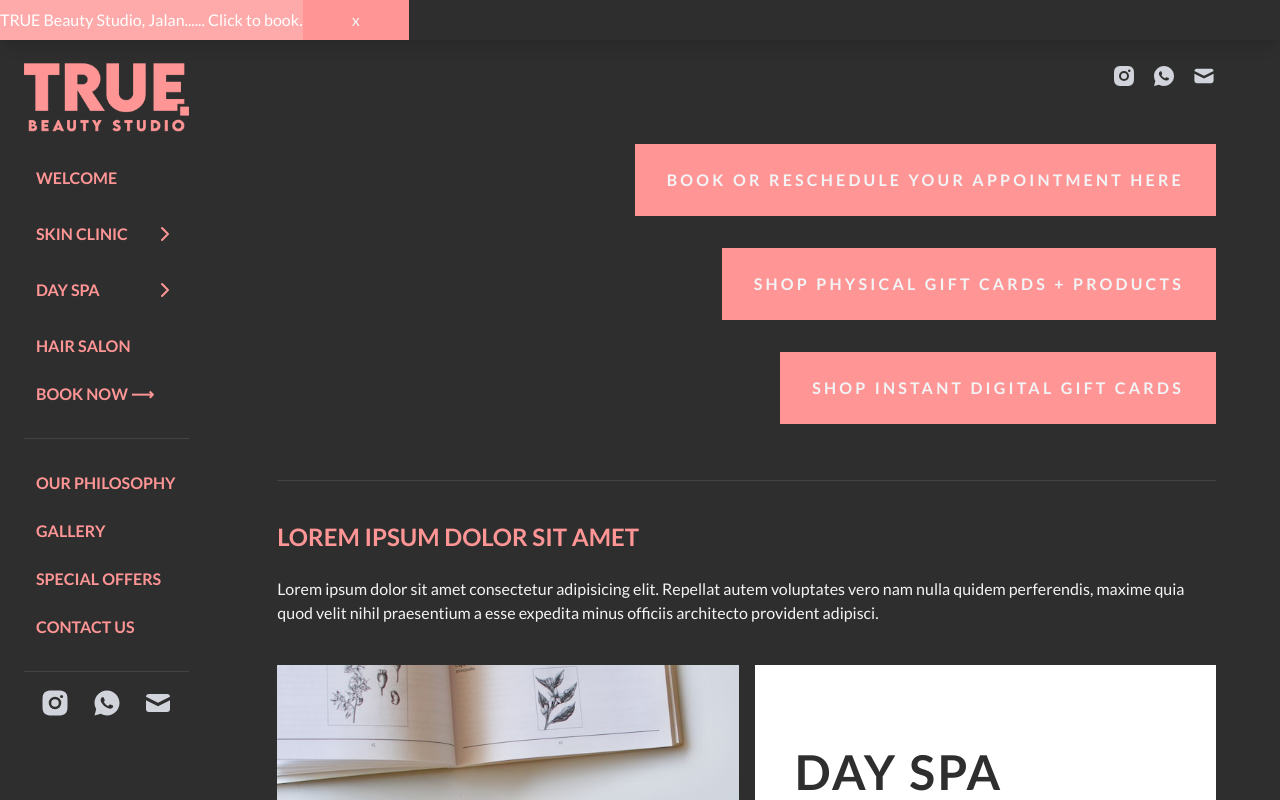
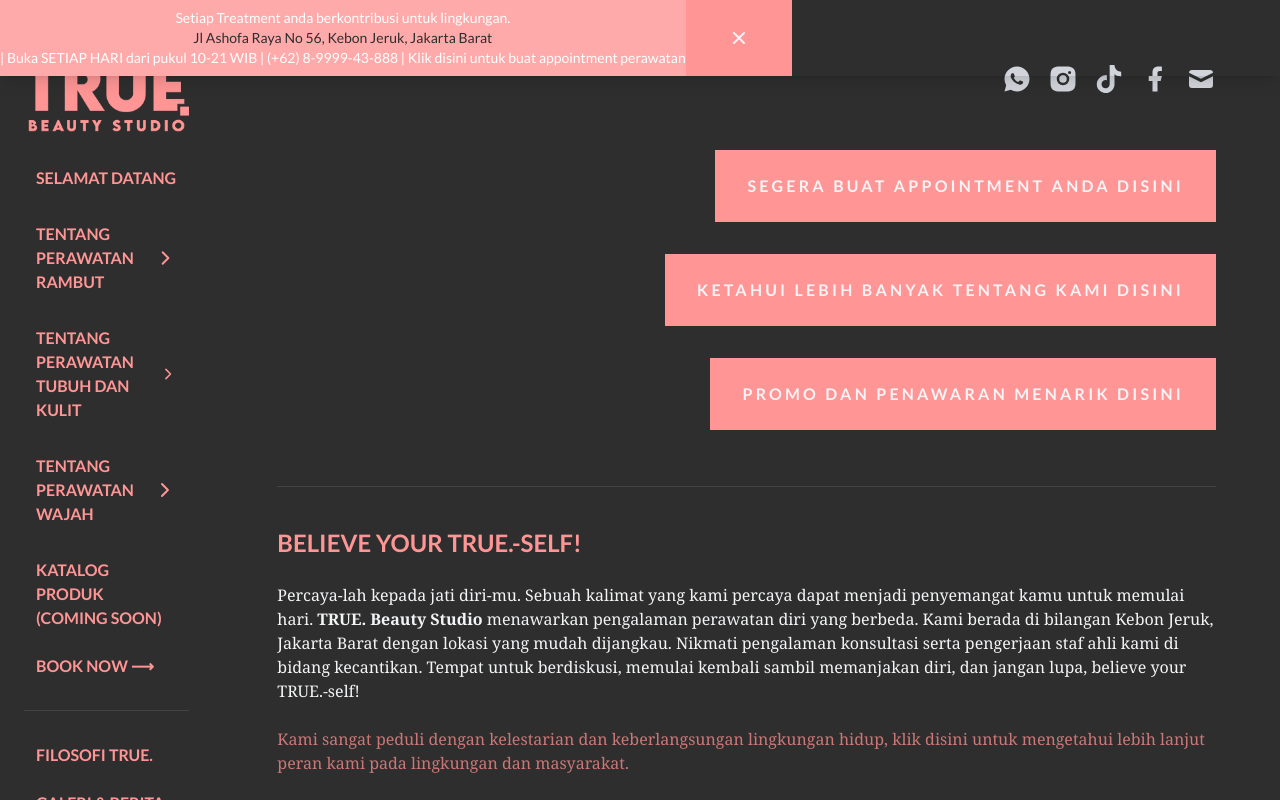
Before and after one commit to crnp/truebeautystudio, a Next.js app: page / in a window 1280 px wide. Built offline with nearby package versions, Linux system fonts and the light colour scheme.

Commit message:
content updates

```diff
--- a/src/components/layouts/Card/Card.tsx
+++ b/src/components/layouts/Card/Card.tsx
@@ -27,7 +27,7 @@
       >
         {props.title}
       </h1>
-      <p className="text-base lg:text-lg">{props.children}</p>
+      <p className="text-base font-semibold lg:text-lg">{props.children}</p>
       <Link href={props.link}>
         <button className="bg-true-gray text-white px-16 py-3 font-bold transition-opacity duration-150 ease-in-out hover:opacity-80">
           {props.button}
--- a/src/components/layouts/Sidebar/Sidebar.tsx
+++ b/src/components/layouts/Sidebar/Sidebar.tsx
@@ -1,6 +1,11 @@
 import Link from "next/link";
 import Image from "next/image";
-import { RiInstagramFill, RiWhatsappFill } from "react-icons/ri";
+import {
+  RiInstagramFill,
+  RiWhatsappFill,
+  RiFacebookFill,
+} from "react-icons/ri";
+import { IoLogoTiktok } from "react-icons/io5";
 import { HiMail } from "react-icons/hi";
 import { FiChevronRight } from "react-icons/fi";
 import { Popover, Transition } from "@headlessui/react";
@@ -38,31 +43,60 @@
             />
           </Link>
           <div className="flex-col justify-center items-center border-b border-white border-opacity-10 py-4 w-full">
-            <Sidebar.Item name="Welcome" link="/" />
-            <Sidebar.Item name="SKIN CLINIC" link="#" dropdown>
-              <Sidebar.ItemChild name="SKIN CLINIC" link="#" />
-              <Sidebar.ItemChild name="INSTANT SKIN BAR" link="#" />
+            <Sidebar.Item name="SELAMAT DATANG" link="/" />
+            <Sidebar.Item name="TENTANG PERAWATAN RAMBUT" link="#" dropdown>
+              <Sidebar.ItemChild name="HAIR TREATMENT CREAMBATHS" link="#" />
+              <Sidebar.ItemChild name="KERATIN STRAIGHTENING" link="#" />
+              <Sidebar.ItemChild name="HAIRCUTS" link="#" />
+              <Sidebar.ItemChild name="COLOURING" link="#" />
+              <Sidebar.ItemChild name="HAIR MASK" link="#" />
+              <Sidebar.ItemChild name="SMOOTHING+" link="#" />
             </Sidebar.Item>
-            <Sidebar.Item name="DAY SPA" link="#" dropdown>
-              <Sidebar.ItemChild name="DAY SPA OVERVIEW" link="#" />
-              <Sidebar.ItemChild name="AWAKEN RITUALS" link="#" />
-              <Sidebar.ItemChild name="MASSAGE" link="#" />
+            <Sidebar.Item
+              name="TENTANG PERAWATAN TUBUH DAN KULIT"
+              link="#"
+              dropdown
+            >
+              <Sidebar.ItemChild name="BODY WHITENING" link="#" />
+              <Sidebar.ItemChild name="BODY SCRUB" link="#" />
+              <Sidebar.ItemChild name="WAXING" link="#" />
+              <Sidebar.ItemChild name="RATUS TREATMENT" link="#" />
+              <Sidebar.ItemChild name="SAUNA" link="#" />
             </Sidebar.Item>
-            <Sidebar.Item name="HAIR SALON" link="#" />
+            <Sidebar.Item name="TENTANG PERAWATAN WAJAH" link="#" dropdown>
+              <Sidebar.ItemChild name="ACNE TREATMENT" link="#" />
+              <Sidebar.ItemChild name="GLOW ENHANCING" link="#" />
+              <Sidebar.ItemChild name="SLOW AGING TREATMENT" link="#" />
+              <Sidebar.ItemChild name="SNOW BRIGHTENING" link="#" />
+              <Sidebar.ItemChild name="MICRODERMABRATION" link="#" />
+              <Sidebar.ItemChild name="FACE DETOX" link="#" />
+            </Sidebar.Item>
+            <Sidebar.Item name="KATALOG PRODUK (COMING SOON)" link="#" />
             <Sidebar.Item name="BOOK NOW ⟶" link="#" />
           </div>
           <div className="flex-col justify-center items-center border-b border-white border-opacity-10 py-4 w-full">
-            <Sidebar.Item name="OUR PHILOSOPHY" link="#" secondary />
-            <Sidebar.Item name="GALLERY" link="#" secondary />
-            <Sidebar.Item name="SPECIAL OFFERS" link="#" secondary />
-            <Sidebar.Item name="CONTACT US" link="#" secondary />
+            <Sidebar.Item name="FILOSOFI TRUE." link="#" secondary />
+            <Sidebar.Item name="GALERI & BERITA" link="#" secondary />
+            <Sidebar.Item name="BEAUTY BAR" link="#" secondary />
+            <Sidebar.Item name="LOKASI" link="#" secondary />
+            <Sidebar.Item name="HUBUNGI KAMI" link="#" secondary />
+            <Sidebar.Item name="KRITIK DAN SARAN" link="#" secondary />
+            <Sidebar.Item name="BEAUTY BLOGS" link="#" secondary />
+            <Sidebar.Item name="KARIR" link="#" secondary />
+            <Sidebar.Item name="SUBSCRIBE" link="#" secondary />
           </div>
-          <div className="flex justify-between items-center p-4 w-full">
+          <div className="flex wrap gap-2 justify-around items-center p-4 w-full">
+            <Link href="https://whatsapp.com">
+              <RiWhatsappFill className="text-3xl text-gray-300 cursor-pointer hover:text-white transition-colors duration-300 ease-in-out" />
+            </Link>
             <Link href="https://instagram.com">
               <RiInstagramFill className="text-3xl text-gray-300 cursor-pointer hover:text-white transition-colors duration-300 ease-in-out" />
             </Link>
-            <Link href="https://whatsapp.com">
-              <RiWhatsappFill className="text-3xl text-gray-300 cursor-pointer hover:text-white transition-colors duration-300 ease-in-out" />
+            <Link href="https://tiktok.com">
+              <IoLogoTiktok className="text-3xl text-gray-300 cursor-pointer hover:text-white transition-colors duration-300 ease-in-out" />
+            </Link>
+            <Link href="https://facebook.com">
+              <RiFacebookFill className="text-3xl text-gray-300 cursor-pointer hover:text-white transition-colors duration-300 ease-in-out" />
             </Link>
             <Link href="mailto:example@mail.com">
               <HiMail className="text-3xl text-gray-300 cursor-pointer hover:text-white transition-colors duration-300 ease-in-out" />
@@ -105,7 +139,7 @@
                 </h3>
                 <FiChevronRight
                   className={cx(
-                    "text-2xl text-true-pink group-hover:text-white",
+                    "text-[3em] text-true-pink group-hover:text-white",
                     secondary && "text-true-dark-pink",
                     open &&
                       "text-white rotate-90 transform transition-transform ease-linear duration-75"
@@ -148,7 +182,7 @@
 };
 const ItemChild = (props: ISidebarItemChildProps) => (
   <Link href={props.link}>
-    <li className="py-1 cursor-pointer font-semibold hover:text-true-pink transition-colors duration-300 ease-in-out">
+    <li className="py-1 cursor-pointer font-semibold border-b border-white border-opacity-20 hover:text-true-pink transition-colors duration-300 ease-in-out">
       {props.name}
     </li>
   </Link>
--- a/src/components/templates/Main.tsx
+++ b/src/components/templates/Main.tsx
@@ -5,7 +5,13 @@
 import Link from "next/link";
 
 import { GiHamburgerMenu } from "react-icons/gi";
-import { RiInstagramFill, RiWhatsappFill } from "react-icons/ri";
+import {
+  RiInstagramFill,
+  RiWhatsappFill,
+  RiFacebookFill,
+  RiCloseFill,
+} from "react-icons/ri";
+import { IoLogoTiktok } from "react-icons/io5";
 import { HiMail } from "react-icons/hi";
 import { Dialog, Transition } from "@headlessui/react";
 
@@ -31,7 +37,7 @@
   };
 
   return (
-    <div className="flex flex-col lg:flex-row text-gray-100 antialiased">
+    <div className="flex flex-col lg:flex-row text-gray-100 antialiased overflow-y-hidden h-screen">
       {props.meta}
       <div
         className={cx(
@@ -41,18 +47,27 @@
         )}
       >
         <Link href="#">
-          <div className="bg-true-lightpink basis-11/12 text-white py-2">
-            TRUE Beauty Studio, Jalan...... Click to book.
+          <div className="bg-true-lightpink basis-11/12 text-white text-sm py-2">
+            <p>Setiap Treatment anda berkontribusi untuk lingkungan.</p>
+            <p>
+              <Link href="#">
+                <div className="text-true-gray">
+                  Jl Ashofa Raya No 56, Kebon Jeruk, Jakarta Barat
+                </div>
+              </Link>
+              | Buka SETIAP HARI dari pukul 10-21 WIB | (+62) 8-9999-43-888 |
+              Klik disini untuk buat appointment perawatan
+            </p>
           </div>
         </Link>
         <div
-          className="bg-true-pink basis-1/12 py-2 hover:bg-true-darkpink transition-colors duration-300 ease-in-out"
+          className="flex bg-true-pink basis-1/12 text-2xl items-center justify-center py-2 hover:bg-true-darkpink transition-colors duration-300 ease-in-out"
           onClick={closeAnnouncement}
         >
-          x
+          <RiCloseFill />
         </div>
       </div>
-      <div className="lg:hidden overflow-x-hidden">
+      <div className="sticky lg:hidden overflow-x-hidden py-2">
         <div
           className={cx(
             "flex justify-between items-center px-8 py-4",
@@ -124,19 +139,30 @@
         )}
       >
         {props.children}
-        <footer className="flex flex-col gap-8 justify-center items-center mt-8 text-center text-sm">
-          <div className="flex gap-4 group justify-end">
+        <footer className="flex flex-col justify-center items-center mt-8 text-center text-sm">
+          <div className="flex gap-4 mb-6 group justify-end">
+            <Link href="https://whatsapp.com">
+              <RiWhatsappFill className="text-4xl text-gray-300 cursor-pointer opacity-90 hover:text-white transition-colors duration-150 ease-in-out" />
+            </Link>
             <Link href="https://instagram.com">
               <RiInstagramFill className="text-4xl text-gray-300 cursor-pointer  hover:text-white transition-colors duration-150 ease-in-out" />
             </Link>
-            <Link href="https://whatsapp.com">
-              <RiWhatsappFill className="text-4xl text-gray-300 cursor-pointer opacity-90 hover:text-white transition-colors duration-150 ease-in-out" />
+            <Link href="https://tiktok.com">
+              <IoLogoTiktok className="text-4xl text-gray-300 cursor-pointer  hover:text-white transition-colors duration-150 ease-in-out" />
+            </Link>
+            <Link href="https://facebook.com">
+              <RiFacebookFill className="text-4xl text-gray-300 cursor-pointer  hover:text-white transition-colors duration-150 ease-in-out" />
             </Link>
             <Link href="mailto:example@mail.com">
               <HiMail className="text-4xl text-gray-300 cursor-pointer opacity-90 hover:text-white transition-colors duration-150 ease-in-out" />
             </Link>
           </div>
-          © Copyright {new Date().getFullYear()} {AppConfig.title}.
+          <span>
+            © {new Date().getFullYear()} {AppConfig.title}, All Rights Reserved.
+          </span>
+          <span className="italic">
+            Website created by <b>Calvin</b> and <b>Noosa Technologies</b>
+          </span>
         </footer>
       </main>
     </div>
--- a/src/pages/_document.tsx
+++ b/src/pages/_document.tsx
@@ -13,7 +13,7 @@
           crossOrigin="true"
         />
         <link
-          href="https://fonts.googleapis.com/css2?family=Lato:wght@300;400;700;900&display=swap"
+          href="https://fonts.googleapis.com/css2?family=Lato:wght@300;400;700;900&family=Noto+Serif:wght@300;400;600;700;900&display=swap"
           rel="stylesheet"
         />
       </Head>
--- a/src/pages/index.tsx
+++ b/src/pages/index.tsx
@@ -3,7 +3,12 @@
 import Image from "next/image";
 import Link from "next/link";
 
-import { RiInstagramFill, RiWhatsappFill } from "react-icons/ri";
+import {
+  RiInstagramFill,
+  RiWhatsappFill,
+  RiFacebookFill,
+} from "react-icons/ri";
+import { IoLogoTiktok } from "react-icons/io5";
 import { HiMail } from "react-icons/hi";
 
 import { Meta } from "@/components/layouts/Meta";
@@ -16,63 +21,85 @@
   return (
     <Main
       meta={
-        <Meta title="TRUE Beauty Studio" description="TRUE Beauty Studio." />
+        <Meta
+          title="TRUE. BEAUTY STUDIO JAKARTA"
+          description="TRUE. BEAUTY STUDIO JAKARTA"
+        />
       }
     >
       <section className="flex flex-col border-b border-white border-opacity-10">
         <div className="flex gap-4 group justify-end">
+          <Link href="https://whatsapp.com">
+            <RiWhatsappFill className="text-4xl lg:text-3xl text-gray-300 cursor-pointer hover:text-white transition-colors duration-150 ease-in-out" />
+          </Link>
           <Link href="https://instagram.com">
-            <RiInstagramFill className="text-4xl lg:text-2xl text-gray-300 cursor-pointer  hover:text-white transition-colors duration-150 ease-in-out" />
+            <RiInstagramFill className="text-4xl lg:text-3xl text-gray-300 cursor-pointer  hover:text-white transition-colors duration-150 ease-in-out" />
           </Link>
-          <Link href="https://whatsapp.com">
-            <RiWhatsappFill className="text-4xl lg:text-2xl text-gray-300 cursor-pointer hover:text-white transition-colors duration-150 ease-in-out" />
+          <Link href="https://tiktok.com">
+            <IoLogoTiktok className="text-4xl lg:text-3xl text-gray-300 cursor-pointer  hover:text-white transition-colors duration-150 ease-in-out" />
+          </Link>
+          <Link href="https://facebook.com">
+            <RiFacebookFill className="text-4xl lg:text-3xl text-gray-300 cursor-pointer  hover:text-white transition-colors duration-150 ease-in-out" />
           </Link>
           <Link href="mailto:example@mail.com">
-            <HiMail className="text-4xl lg:text-2xl text-gray-300 cursor-pointer hover:text-white transition-colors duration-150 ease-in-out" />
+            <HiMail className="text-4xl lg:text-3xl text-gray-300 cursor-pointer hover:text-white transition-colors duration-150 ease-in-out" />
           </Link>
         </div>
         <div className="flex flex-col gap-8 items-end py-8 md:py-14">
           <Link href="#">
             <button className="true-button uppercase">
-              BOOK OR RESCHEDULE YOUR APPOINTMENT HERE
+              SEGERA BUAT APPOINTMENT ANDA DISINI
             </button>
           </Link>
           <Link href="#">
             <button className="true-button uppercase">
-              SHOP PHYSICAL GIFT CARDS + PRODUCTS
+              KETAHUI LEBIH BANYAK TENTANG KAMI DISINI
             </button>
           </Link>
           <Link href="#">
             <button className="true-button uppercase">
-              SHOP INSTANT DIGITAL GIFT CARDS
+              PROMO DAN PENAWARAN MENARIK DISINI
             </button>
           </Link>
         </div>
       </section>
       <section className="flex flex-col border-b border-white border-opacity-10 py-8 md:py-10">
         <h1 className="text-2xl pb-6 text-true-pink font-semibold uppercase">
-          Lorem ipsum dolor sit amet
+          BELIEVE YOUR TRUE.-SELF!
         </h1>
-        <p>
-          Lorem ipsum dolor sit amet consectetur adipisicing elit. Repellat
-          autem voluptates vero nam nulla quidem perferendis, maxime quia quod
-          velit nihil praesentium a esse expedita minus officiis architecto
-          provident adipisci.
+        <p className="font-serif mb-6">
+          Percaya-lah kepada jati diri-mu. Sebuah kalimat yang kami percaya
+          dapat menjadi penyemangat kamu untuk memulai hari.{" "}
+          <b>TRUE. Beauty Studio </b>
+          menawarkan pengalaman perawatan diri yang berbeda. Kami berada di
+          bilangan Kebon Jeruk, Jakarta Barat dengan lokasi yang mudah
+          dijangkau. Nikmati pengalaman konsultasi serta pengerjaan staf ahli
+          kami di bidang kecantikan. Tempat untuk berdiskusi, memulai kembali
+          sambil memanjakan diri, dan jangan lupa, believe your TRUE.-self!
+        </p>
+        <p className="font-serif mb-6 text-true-darkpink hover:text-true-darkerpink cursor-pointer">
+          Kami sangat peduli dengan kelestarian dan keberlangsungan lingkungan
+          hidup, klik disini untuk mengetahui lebih lanjut peran kami pada
+          lingkungan dan masyarakat.
+        </p>
+        <p className="font-serif text-true-darkpink hover:text-true-darkerpink cursor-pointer">
+          Kepercayaan kamu pada kami sangat kami hargai. Klik disini untuk
+          kritik dan saran.
         </p>
         <div className="grid md:grid-cols-2 gap-4 py-10">
           <Image src={square1} width={640} height={640} />
-          <Card title="DAY SPA" button="EXPLORE" link="#">
-            Lorem ipsum dolor sit amet consectetur adipisicing elit. Asperiores
-            veniam, vel, accusamus voluptate aliquid ipsa debitis, optio
-            accusantium odit ad rem eum praesentium laborum quidem voluptates
-            saepe qui facilis velit.
+          <Card title="SALON RAMBUT" button="TELUSURI" link="#">
+            HAIR TREATMENT CREAMBATHS, KERATIN STRAIGHTENING, HAIRCUTS,
+            COLOURING, HAIR MASK, SMOOTHING+
           </Card>
           <Image src={square1} width={640} height={640} />
-          <Card title="SKIN CLINIC" button="ENHANCE" link="#">
-            Lorem ipsum dolor sit amet consectetur adipisicing elit. Asperiores
-            veniam, vel, accusamus voluptate aliquid ipsa debitis, optio
-            accusantium odit ad rem eum praesentium laborum quidem voluptates
-            saepe qui facilis velit.
+          <Card title="TUBUH DAN KULIT" button="TELUSURI" link="#">
+            BODY WHITENING, BODY SCRUB, WAXING, RATUS TREATMENT, SAUNA
+          </Card>
+          <Image src={square1} width={640} height={640} />
+          <Card title="FACE TREATMENT" button="TELUSURI" link="#">
+            ACNE TREATMENT, GLOW ENHANCING, SLOW AGING TREATMENT, SNOW
+            BRIGHTENING, MICRODERMABRATION, FACE DETOX
           </Card>
         </div>
         <div className="grid md:grid-cols-3 gap-4 py-10">
--- a/src/utils/AppConfig.ts
+++ b/src/utils/AppConfig.ts
@@ -1,6 +1,6 @@
 export const AppConfig = {
   site_name: "TRUE",
-  title: "TRUE Beauty Studio",
-  description: "TRUE Beauty Studio",
+  title: "TRUE. Beauty Studio",
+  description: "TRUE. Beauty Studio",
   locale: "en",
 };
```
Also changed, not shown: tailwind.config.js (+17 -6 lines), 1 other file (tests, documents, lock files or other folders).
